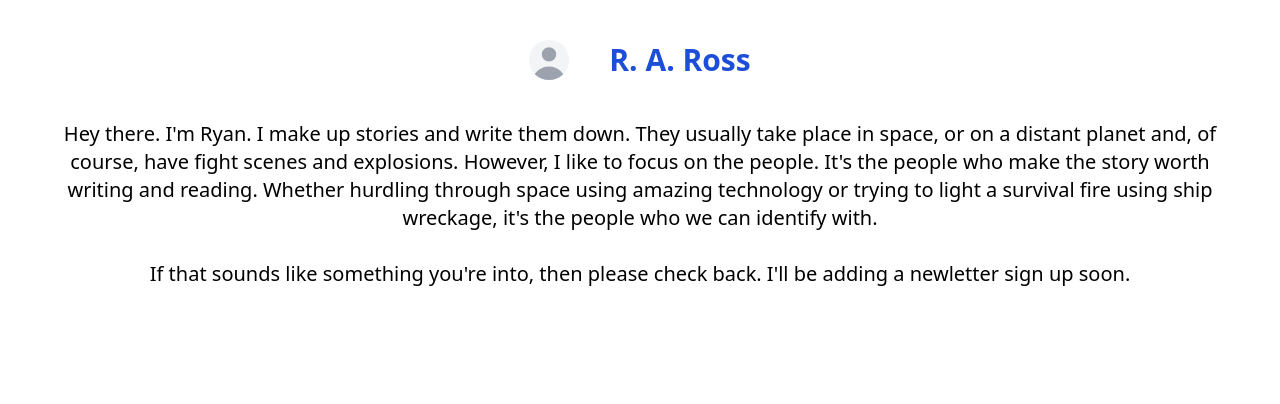
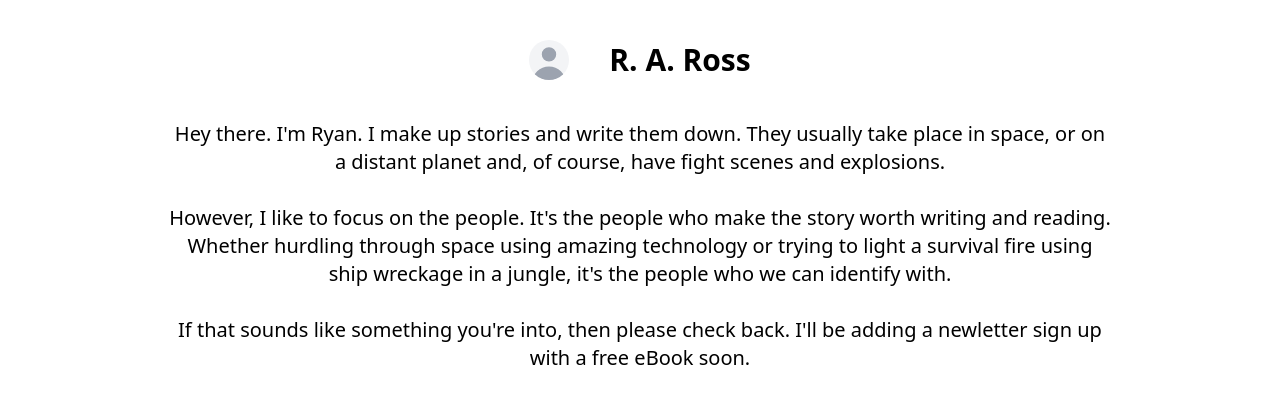
Before and after one commit to nazufel/rarossauthor, a Next.js app: page / in a window 1280 px wide. Shown: the top 404 px of the page. Built offline with nearby package versions, Linux system fonts and the light colour scheme.

Commit message:
updated copy

```diff
--- a/pages/index.js
+++ b/pages/index.js
@@ -7,7 +7,7 @@ export default function Home() {
         <div className="relative w-10 h-10 overflow-hidden bg-gray-100 rounded-full dark:bg-gray-600 pr-10">
             <svg className="absolute w-12 h-12 text-gray-400 -left-1" fill="currentColor" viewBox="0 0 20 20" xmlns="http://www.w3.org/2000/svg"><path fillRule="evenodd" d="M10 9a3 3 0 100-6 3 3 0 000 6zm-7 9a7 7 0 1114 0H3z" clipRule="evenodd"></path></svg>
         </div>
-        <h1 className="pl-10 text-3xl font-bold font-sans text-blue-700">
+        <h1 className="pl-10 text-3xl font-bold font-sans">
           R. A. Ross
         </h1>
       </div>
@@ -15,10 +15,12 @@ export default function Home() {
 
       {/* intro and cta text */}
       <div className="container mt-10 text-center text-xl mx-auto">
-        <p>Hey there. I'm Ryan. I make up stories and write them down. They usually take place in space, or on a distant planet and, of course, have fight scenes and explosions. However, I like to focus on the people. It's the people who make the story worth writing and reading. Whether hurdling through space using amazing technology or trying to light a survival fire using ship wreckage, it's the people who we can identify with.</p>
+        <p>Hey there. I'm Ryan. I make up stories and write them down. They usually take place in space, or on a distant planet and, of course, have fight scenes and explosions.</p>
+        <br/>
+        <p>However, I like to focus on the people. It's the people who make the story worth writing and reading. Whether hurdling through space using amazing technology or trying to light a survival fire using ship wreckage in a jungle, it's the people who we can identify with.</p>
         <br/>
         {/* <p>If that sounds like something you're into, then place join my monthly newsletter. You'll get upates on writing progress, discount codes, product updates, and no spam.</p> */}
-        <p>If that sounds like something you're into, then please check back. I'll be adding a newletter sign up soon.</p>
+        <p>If that sounds like something you're into, then please check back. I'll be adding a newletter sign up with a free eBook soon.</p>
         </div>
       {/* end intro and cta text */}
     </div>
--- a/tailwind.config.js
+++ b/tailwind.config.js
@@ -7,7 +7,7 @@ module.exports = {
   theme: {
     container: {
       center: true,
-      padding: "3.5rem",
+      padding: "10.5rem",
     },
   },
   plugins: [],
```
